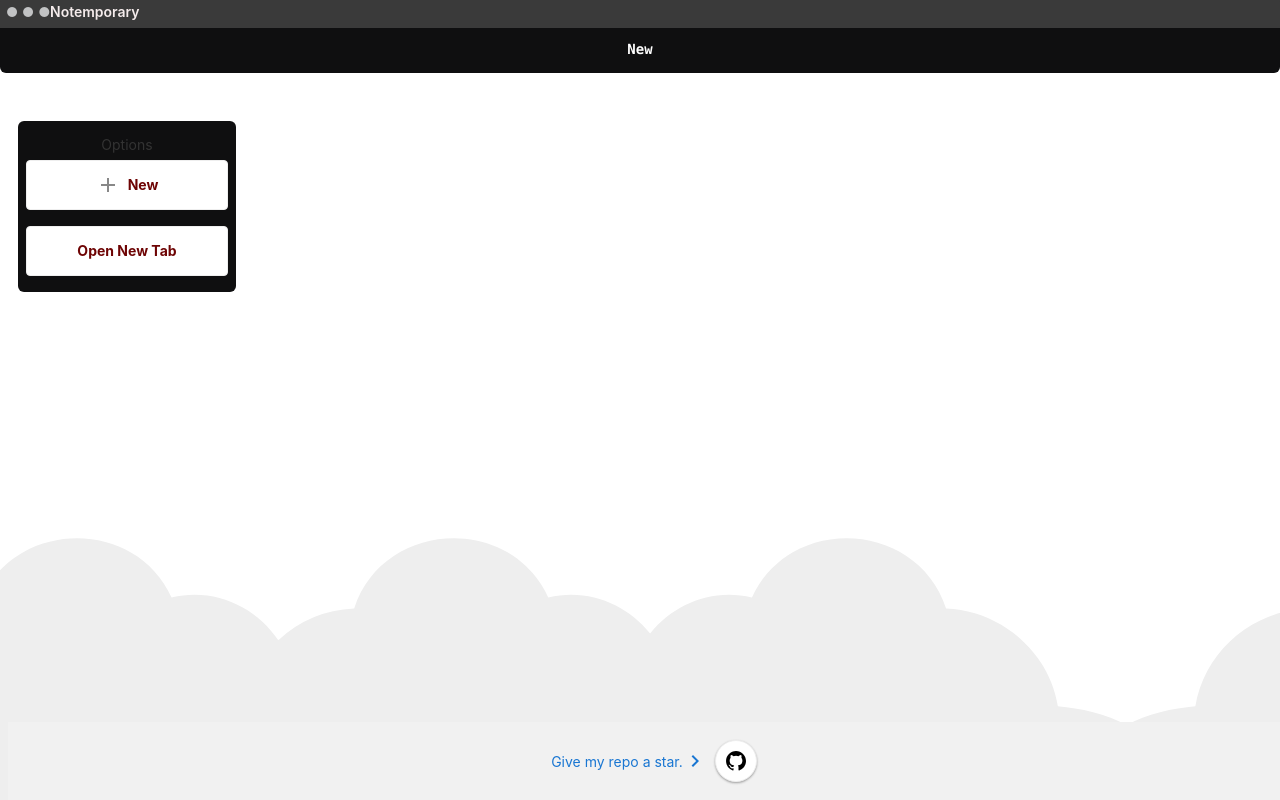
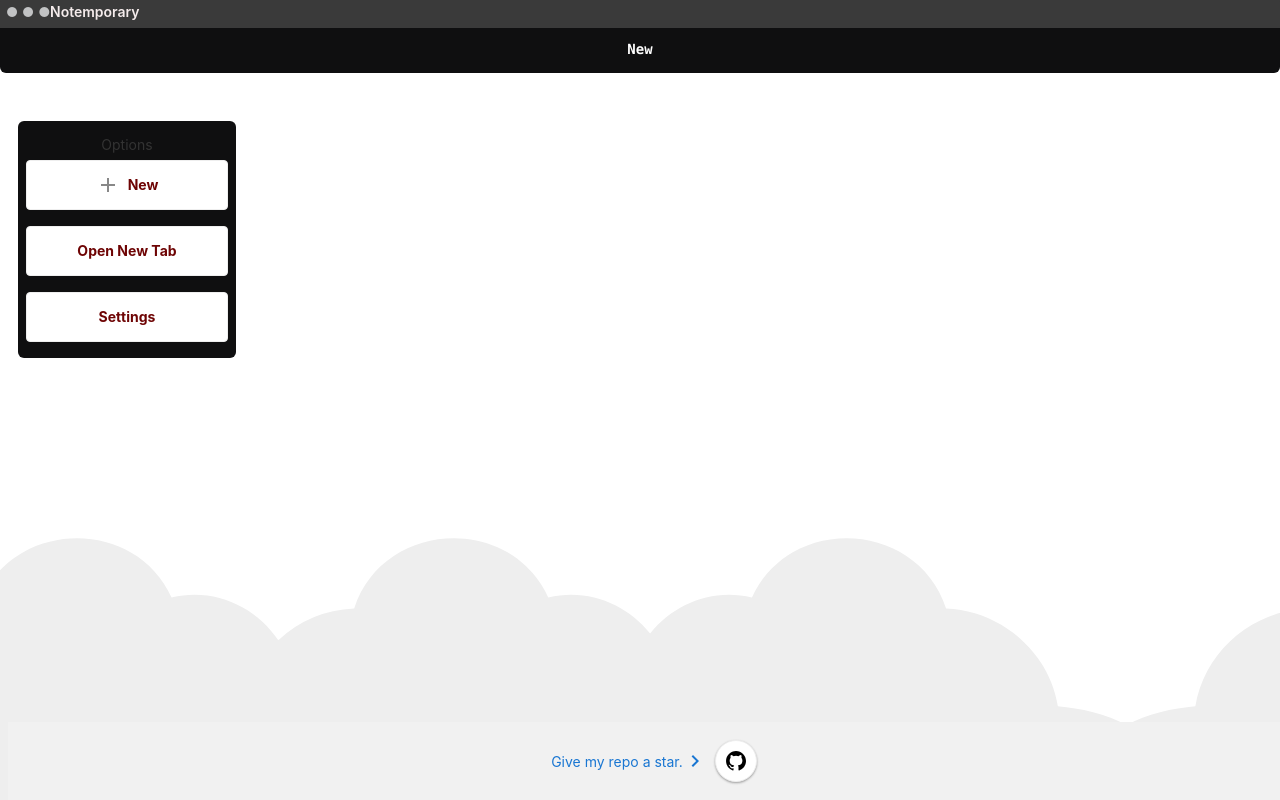
Before and after one commit to SaileshBK/Notemporary, an Angular app: page / in a window 1280 px wide. Built offline with nearby package versions, Linux system fonts and the light colour scheme.

Commit message:
feat(update): Added settings button
This now assigns the default id if empty name is provided.

```diff
--- a/src/app/app.component.html
+++ b/src/app/app.component.html
@@ -13,7 +13,6 @@
     <div class="left-panel">
       <div class="card-container">
 
-
         <div class="miniTerminal">
           <p style="display: flex; justify-content: center; padding-bottom: 7px;">
             Options
@@ -28,9 +27,11 @@
           <button class="card card-small" (click)="selection.value = 'save'" tabindex="0">
             <span style="color: rgb(110, 4, 4); font-weight: bold;" (click)="openNewTab()">Open New Tab</span>
           </button>
+
+          <button class="card card-small" (click)="selection.value = 'save'" tabindex="0">
+            <span style="color: rgb(110, 4, 4); font-weight: bold;" (click)="openSettings()">Settings</span>
+          </button>
         </div>
-
-
 
         <div class="miniTerminal" *ngIf="minimizedPadsData.length > 0">
           <p style="display: flex; justify-content: center; padding-bottom: 7px;">
--- a/src/app/app.component.ts
+++ b/src/app/app.component.ts
@@ -51,4 +51,8 @@ export class AppComponent {
   openMinimizedCard(pad: Note) {
     this.cardService.sendMinimizedData(pad);
   }
+
+  openSettings() {
+    throw new Error('Method not implemented.');
+  }
 }
```
